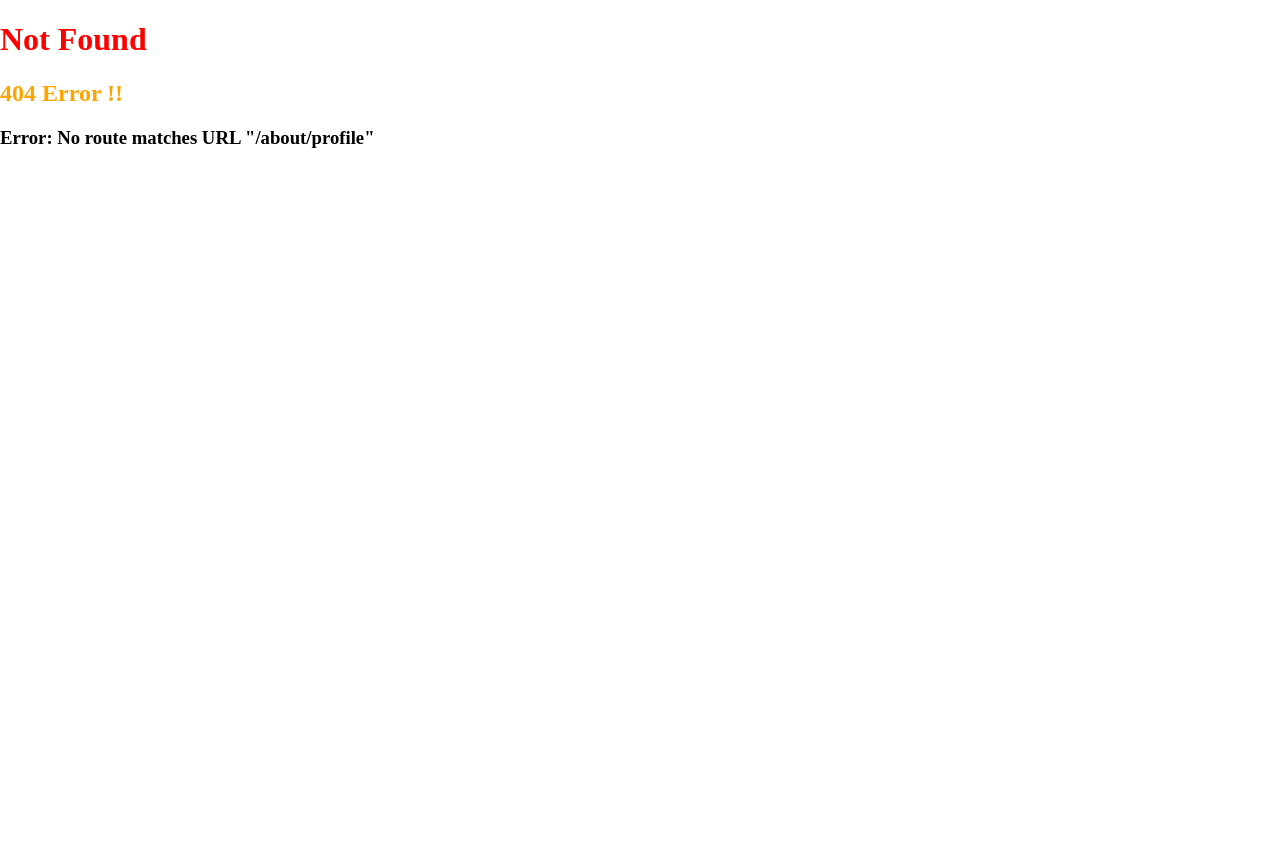
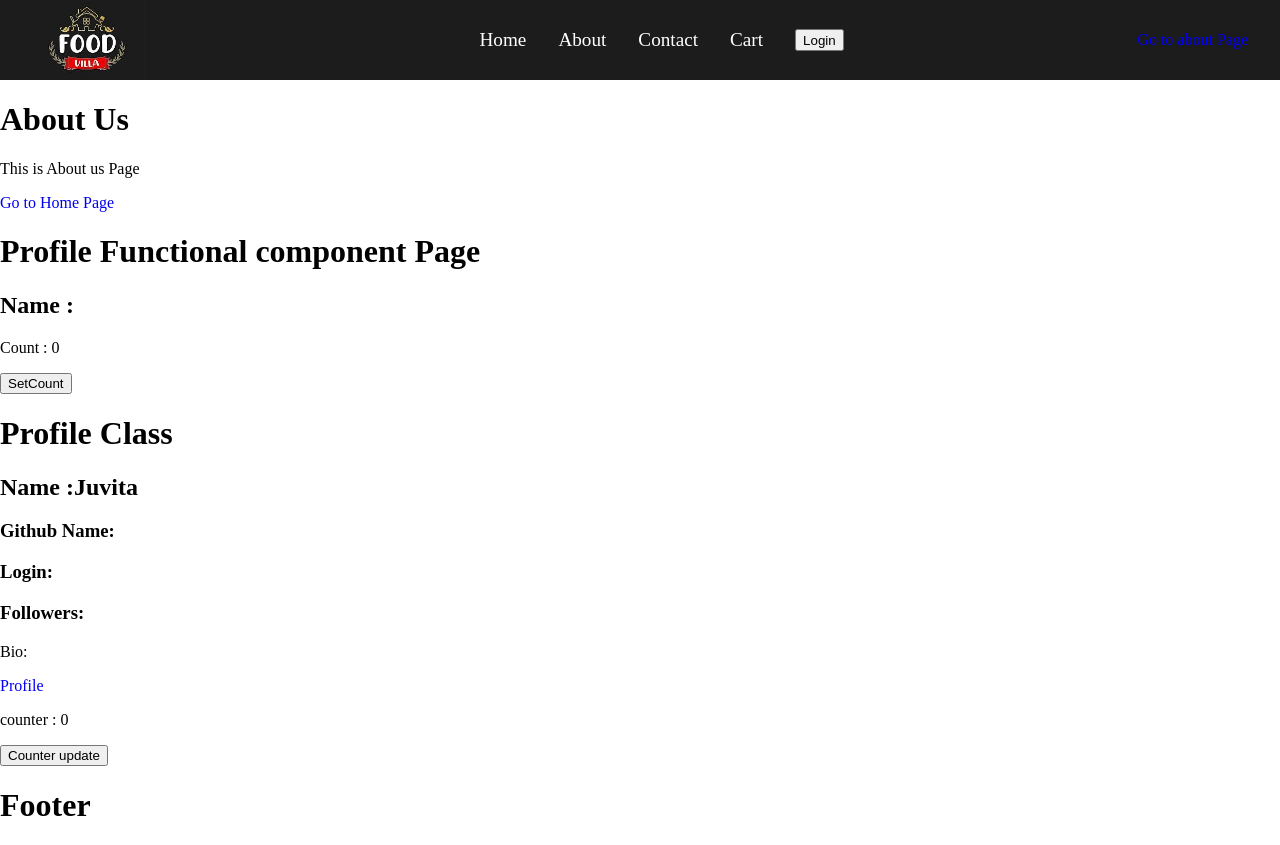
Before and after one commit to JuvitaSaini09/namasteReact, a React (Vite) app: page /about/profile in a window 1280 px wide. Before the commit this address had no page. Before the commit the page ends 800 px from the top, so only its background shows below. Built offline with nearby package versions, Linux system fonts and the light colour scheme; no server answers.

Commit message:
docs :added class based components

```diff
--- a/src/components/About.js
+++ b/src/components/About.js
@@ -1,13 +1,66 @@
+import React from "react"
 import {Link} from "react-router-dom"
+import {Outlet} from "react-router-dom"
+import ProfileClass from "./ProfileClass"
 
-const About=()=>{
-  return (
+
+// const About2=()=>{
+//   return (
+// <div>
+//     <h1>About Us</h1>
+//     <p>This is About us Page</p>
+//     <Link to="/">Go to Home Page</Link>
+//     <Outlet />
+//     <ProfileClass name={"Amit"} xyz={"xyz"} />
+//     <ProfileFunctionalComponent name={"Juvita"} />
+//     <Link to="profile">Profile</Link>
+// </div>
+//   )
+// }
+
+class About extends React.Component{
+
+  constructor(props){
+    super(props)
+    // console.log("Parent constructor")
+    this.state={
+      counter:0,
+    }
+  }
+
+  componentDidMount(){
+    // console.log("Parent componentDidMount");
+  }
+  componentDidUpdate(prevProps,prevState){
+    console.log("hi, am component did update !!",prevProps,prevState)
+  }
+
+  componentWillUnmount(){
+    console.log("bye bye !! component unmounted !!")
+  }
+
+  render(){
+    // console.log("Parent render");
+    return (
 <div>
     <h1>About Us</h1>
     <p>This is About us Page</p>
     <Link to="/">Go to Home Page</Link>
+    <Outlet />
+    <ProfileClass name={"Juvita"}  child={"first child"}/>
+    {/* <ProfileFunctionalComponent name={"Juvita"} /> */}
+
+    <Link to="profile" >Profile</Link>
+    <p>counter : {this.state.counter}</p>
+    <button onClick={()=>this.setState(
+      {
+        counter:1
+      }
+    )}>Counter update</button>
 </div>
-  )
+    )
+  }
+
 }
 
 export default About;
--- /dev/null
+++ b/src/components/Profile.js
@@ -0,0 +1,16 @@
+import {useState} from "react";
+
+const Profile=(props)=>{
+    const {name}=props;
+    const [count,setCount]=useState(0);
+    return (
+        <div>
+            <h1>Profile Functional component Page</h1>
+            <h2>Name :{name}</h2>
+            <p>Count : {count} </p>
+            <button onClick={()=> setCount(1)}>SetCount</button>
+        </div>
+    )
+}
+
+export default Profile;
--- /dev/null
+++ b/src/components/ProfileClass.js
@@ -0,0 +1,50 @@
+import React from "react"
+
+class ProfileClass extends React.Component{
+    constructor(props){
+        super(props);
+        this.state={
+           name:"",
+           login:"",
+           followers:"",
+           bio:""
+        }
+
+        console.log(this.props.child,"Child constructor")
+    }
+
+    async componentDidMount(){
+        const response=await fetch("https://api.github.com/users/JuvitaSaini09");
+        const user=await response.json();
+        console.log("json data",user);
+        this.setState({
+             name:user.name,
+           login:user.login,
+           followers:user.followers,
+           bio:user.bio
+        })
+        console.log(this.props.child,"Child componentDidMount");
+
+    }
+
+
+
+   render(){
+    console.log(this.props.child,"Child render")
+    const {count}=this.state;
+    return (
+        <div>
+            <h1>Profile Class</h1>
+            <h2>Name :{this.props.name}</h2>
+            <h3>Github Name: {this.state.name}</h3>
+            <h3>Login: {this.state.login}</h3>
+            <h3>Followers: {this.state.followers}</h3>
+            <p>Bio: {this.state.bio}</p>
+
+
+        </div>
+    )
+   }
+}
+
+export default ProfileClass;
```
Also changed, not shown: src/App.js (+8 -4 lines).
